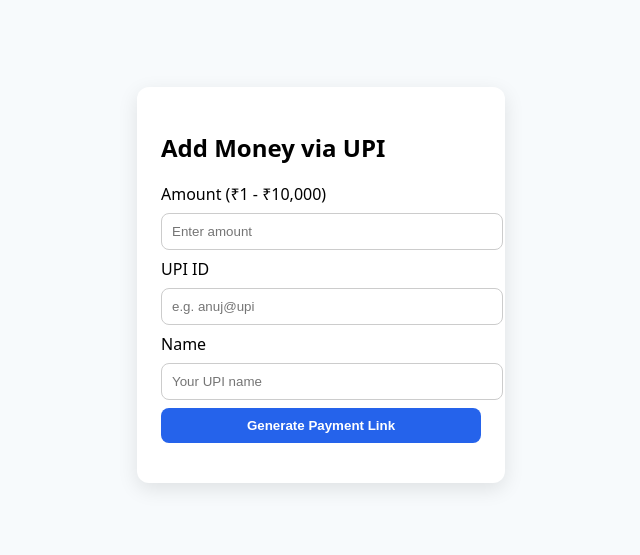
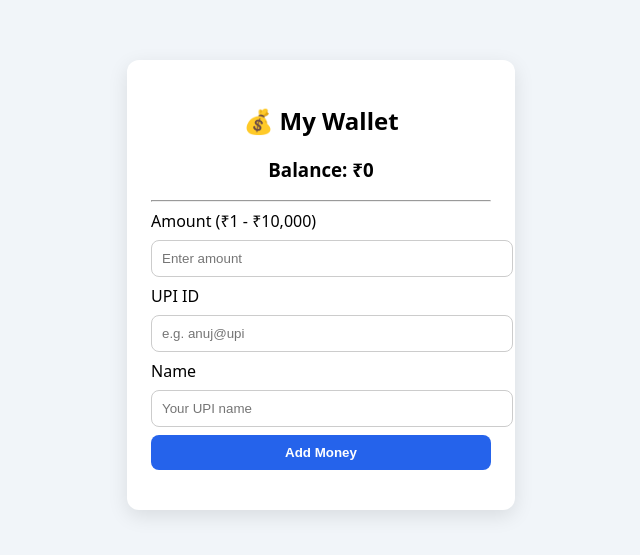
Before and after one commit to anujneetug2027-ship-it/Payment, a plain HTML site: page frontend/index.html in a window 1280 px wide. Shown: the part 123-678 px from the top of the page, without its empty margins (319-959 px from the left). Drawn offline with Linux system fonts and the light colour scheme; no server answers.

Commit message:
Update index.html

```diff
--- a/frontend/index.html
+++ b/frontend/index.html
@@ -3,22 +3,23 @@
 <head>
   <meta charset="utf-8" />
   <meta name="viewport" content="width=device-width, initial-scale=1" />
-  <title>Add Money - UPI Gateway</title>
+  <title>Wallet System</title>
   <style>
     body {
       font-family: system-ui, Arial;
       display: flex;
-      height: 100vh;
+      flex-direction: column;
       align-items: center;
       justify-content: center;
-      background: #f7fafc;
+      min-height: 100vh;
+      background: #f1f5f9;
     }
     .card {
       background: white;
       padding: 24px;
       border-radius: 12px;
       box-shadow: 0 6px 20px rgba(0,0,0,0.1);
-      width: 320px;
+      width: 340px;
     }
     input {
       width: 100%;
@@ -38,24 +39,34 @@
       cursor: pointer;
     }
     .error { color: #b91c1c; margin-top: 8px; }
+    h2, h3 { text-align: center; }
   </style>
 </head>
 <body>
   <div class="card">
-    <h2>Add Money via UPI</h2>
+    <h2>💰 My Wallet</h2>
+    <h3>Balance: ₹<span id="balance">0</span></h3>
+    <hr/>
     <label>Amount (₹1 - ₹10,000)</label>
     <input id="amount" type="number" min="1" max="10000" placeholder="Enter amount" />
     <label>UPI ID</label>
     <input id="vpa" type="text" placeholder="e.g. anuj@upi" />
     <label>Name</label>
     <input id="vpaName" type="text" placeholder="Your UPI name" />
-    <button id="payBtn">Generate Payment Link</button>
+    <button id="payBtn">Add Money</button>
     <p id="msg" class="error"></p>
   </div>
 
   <script>
+    const msg = document.getElementById("msg");
+    const balance = document.getElementById("balance");
     const btn = document.getElementById("payBtn");
-    const msg = document.getElementById("msg");
+
+    async function fetchBalance() {
+      const res = await fetch("https://payment-07mb.onrender.com/wallet");
+      const data = await res.json();
+      balance.textContent = data.balance || 0;
+    }
 
     btn.addEventListener("click", async () => {
       msg.textContent = "";
@@ -77,7 +88,6 @@
           headers: { "Content-Type": "application/json" },
           body: JSON.stringify({ amount, vpa, vpaName }),
         });
-
         const data = await res.json();
         console.log(data);
 
@@ -90,9 +100,11 @@
         msg.textContent = "Error: " + err.message;
       } finally {
         btn.disabled = false;
-        btn.textContent = "Generate Payment Link";
+        btn.textContent = "Add Money";
       }
     });
+
+    fetchBalance();
   </script>
 </body>
-</html>
+  </html>
```
